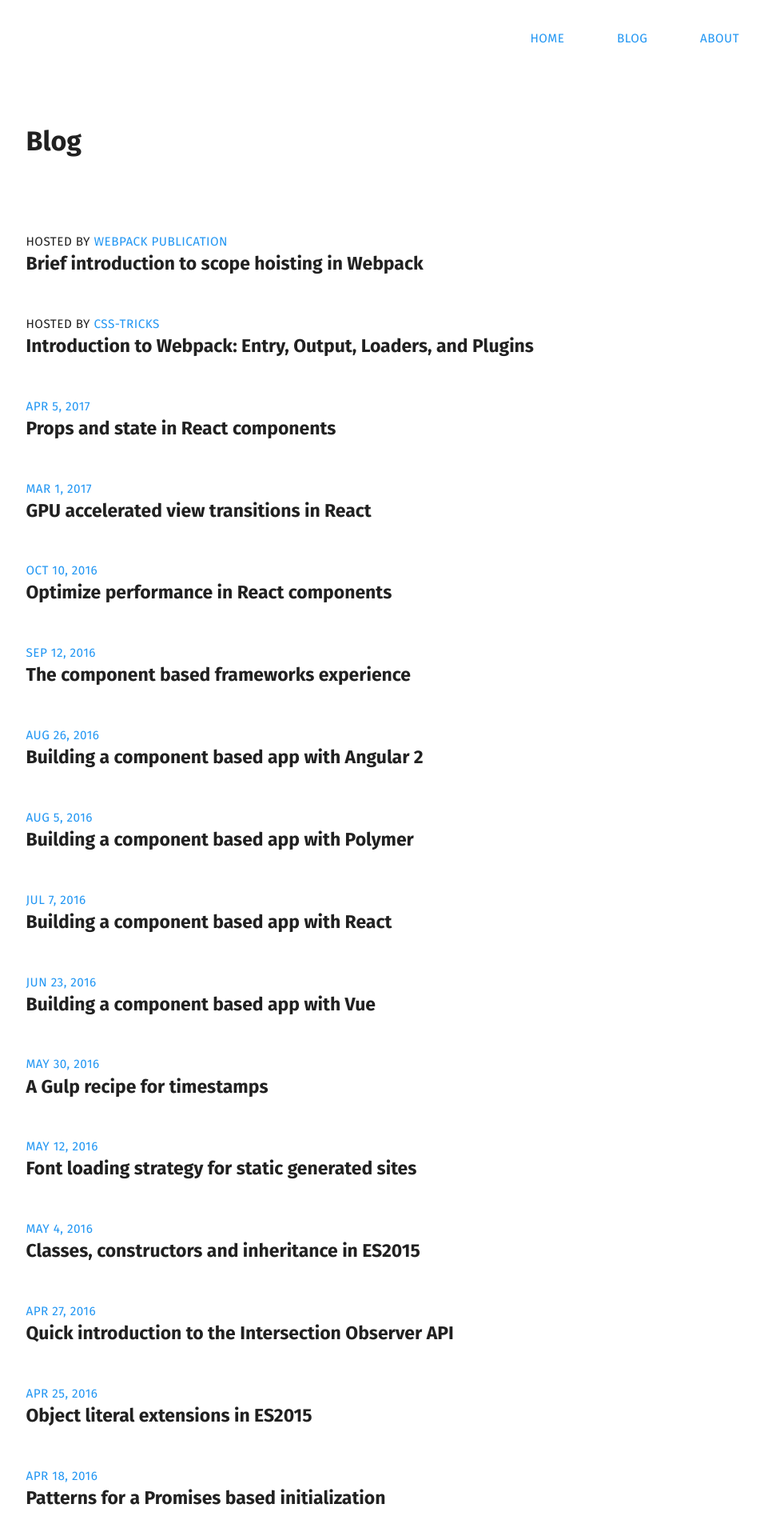
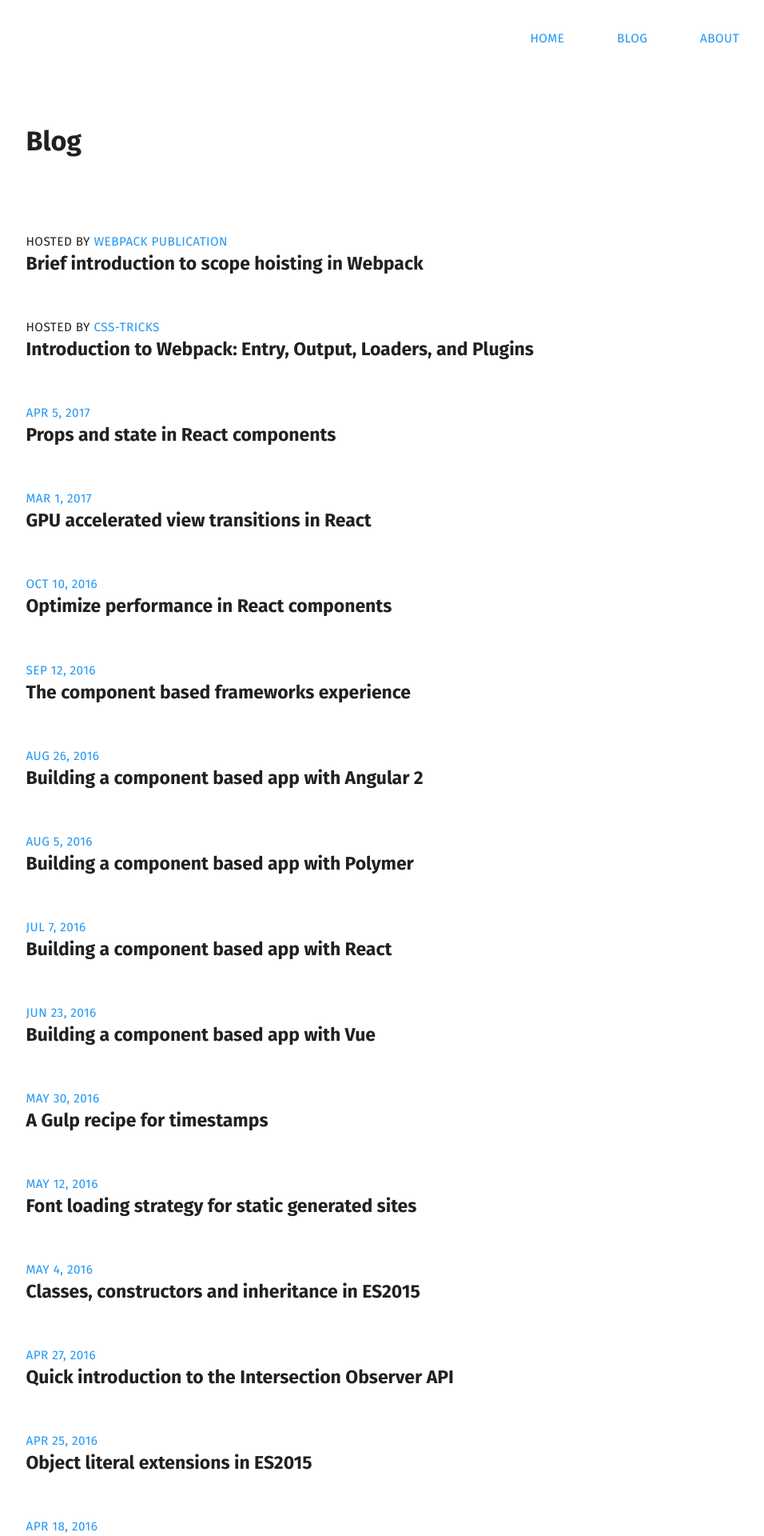
Before and after one commit to jeremenichelli/jeremenichelli.github.io, a Jekyll site: the page built from blog/index.html, in a window 1280 px wide. Shown: the top 1920 px of the page at 80% size, without its empty margins (287-1243 px from the left). Built offline with Jekyll 4.4.1, drawn with Linux system fonts in a browser that asks for light colours.

Commit message:
Update styles build

```diff
--- a/_includes/blog--styles.html
+++ b/_includes/blog--styles.html
@@ -1 +1 @@
-.header__subtitle{color:#2196f3;font-size:.9em;letter-spacing:.03em;margin:.1em 0 0;text-transform:uppercase}.main__resume{margin-top:0}.bloglist{list-style:none;margin:0;padding:0}.bloglist li+li{margin:2.75em 0 0}.bloglist__info{font-size:.9em;letter-spacing:.03em;margin:0;text-transform:uppercase}.bloglist__host,.bloglist__time{color:#2196f3}.bloglist__link{color:#212121;display:block;font-size:1.35em;font-weight:700}.bloglist__link:visited{color:#212121}
+.header__subtitle{color:#2196f3;font-size:.9em;letter-spacing:.03em;margin:.1em 0 0;text-transform:uppercase}.main__resume{margin-top:0}.bloglist{list-style:none;margin:0;padding:0}.bloglist li+li{margin:3em 0 0}.bloglist__info{font-size:.9em;letter-spacing:.03em;margin:0;text-transform:uppercase}.bloglist__host,.bloglist__time{color:#2196f3}.bloglist__link{color:#212121;display:block;font-size:1.35em;font-weight:700}.bloglist__link:visited{color:#212121}
```
